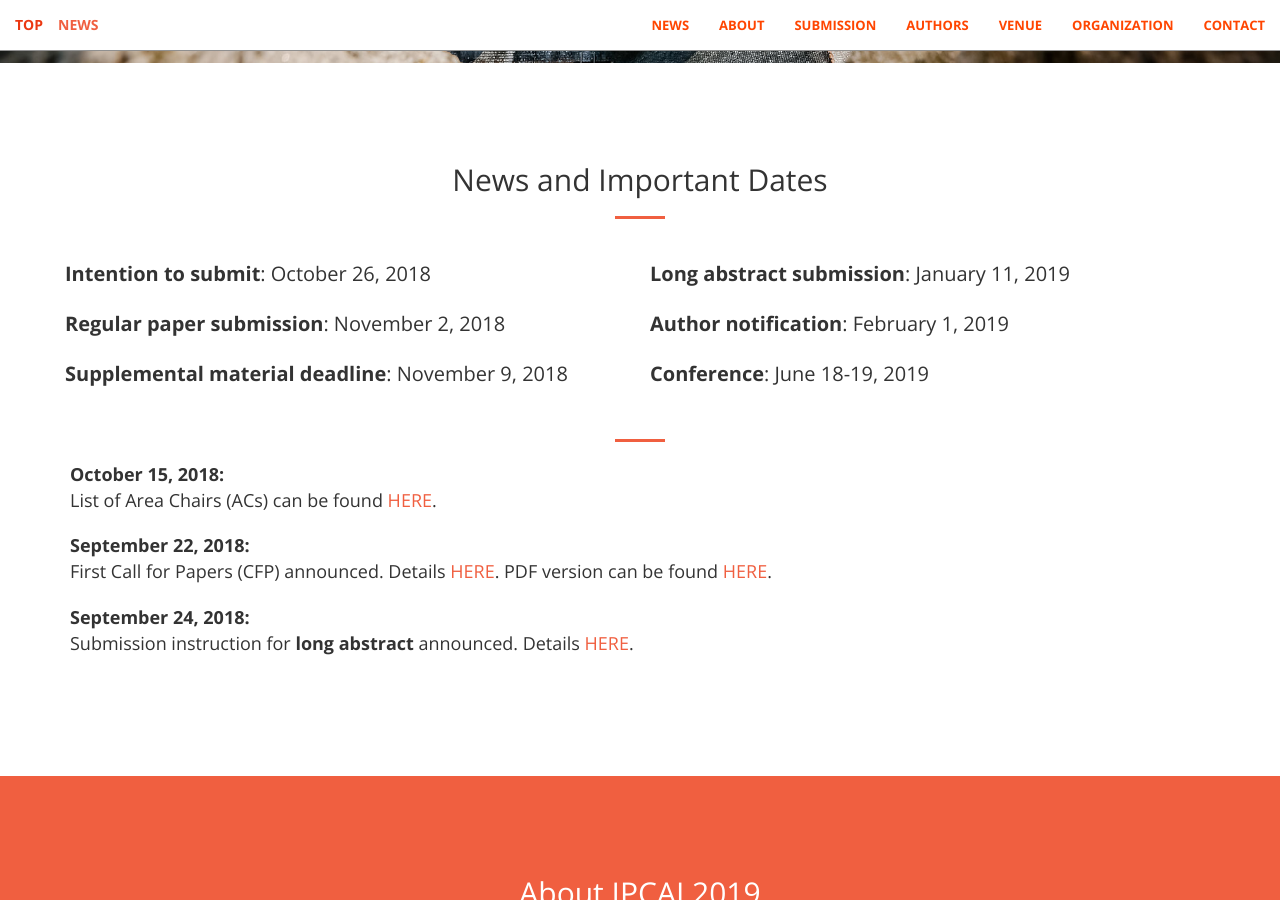
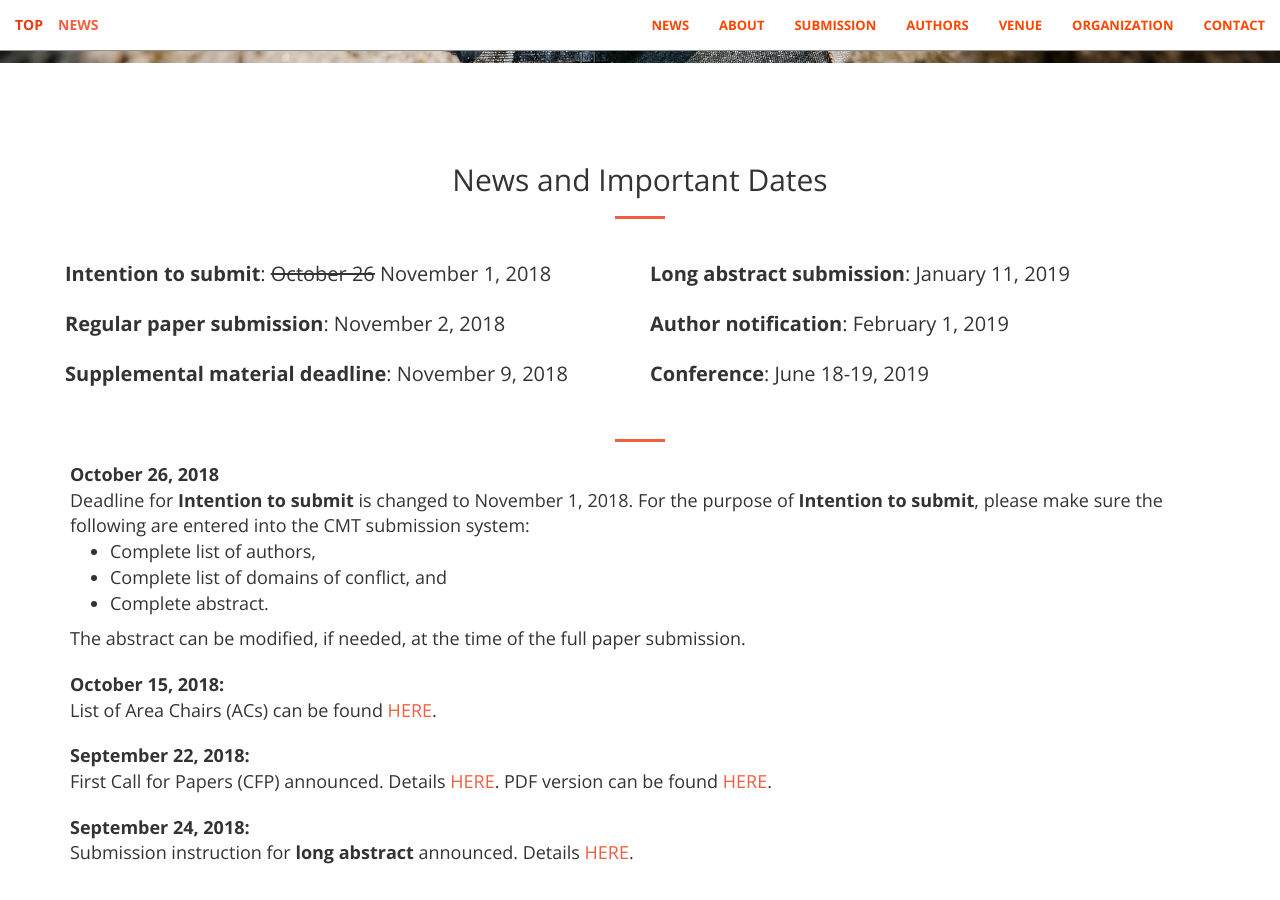
Before and after one commit to ipcai2021/ipcai2021.github.io, a Jekyll site: the page built from index.html, in a window 1280 px wide and 900 px high, scrolled down 837 px. Built offline with Jekyll 4.4.1, drawn with Linux system fonts in a browser that asks for light colours.

Commit message:
Deadline for Intent to submit extended. News announced accordingly.

```diff
--- a/_includes/news.html
+++ b/_includes/news.html
@@ -29,7 +29,7 @@
                     </style>
                     <div class="row">
                         <div class="column" >
-                            <p><b>Intention to submit</b>: October 26, 2018</p>
+                            <p><b>Intention to submit</b>: <strike>October 26</strike> November 1, 2018</p>
                             <p><b>Regular paper submission</b>: November 2, 2018</p>
                             <p><b>Supplemental material deadline</b>: November 9, 2018</p>
                         </div>
@@ -52,6 +52,15 @@
                 <hr>
                 <h4>
                     <dl>
+                        <dt>October 26, 2018</dt><dd>Deadline for <strong>Intention to submit</strong> is changed to November 1, 2018. For the purpose of <strong>Intention to submit</strong>, please make sure the following are entered into the CMT submission system:
+                        <ul>
+                            <li>Complete list of authors,</li>
+                            <li>Complete list of domains of conflict, and</li>
+                            <li>Complete abstract.</li>
+                        </ul>
+                        The abstract can be modified, if needed, at the time of the full paper submission.</dd>
+                    </dl>
+                    <dl>
                         <dt>October 15, 2018:</dt> <dd>List of Area Chairs (ACs) can be found <a class="page-scroll" href="#committees">HERE</a>.</dd>
                     </dl>
                     <dl>
```
